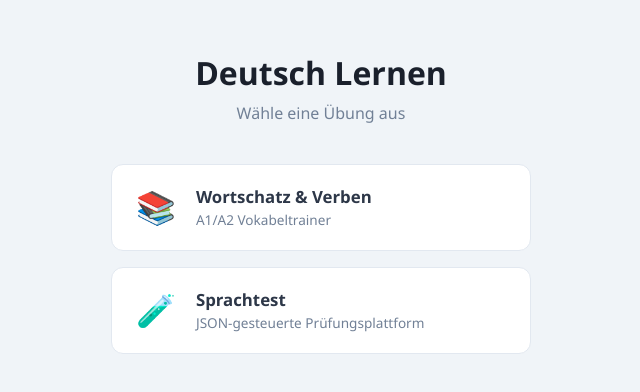
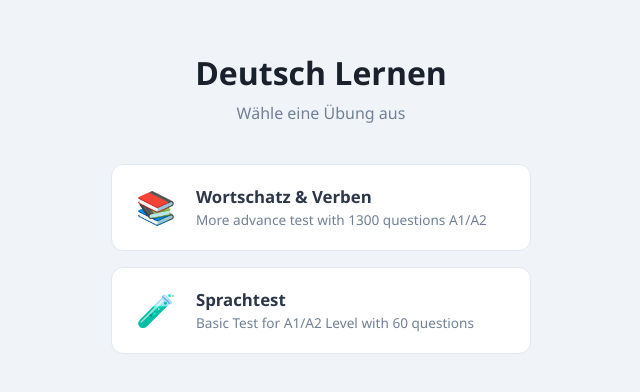
Before and after one commit to Ali1858/german_learning_app, a plain HTML site: page index.html in a window 1280 px wide. Shown: the part 198-590 px from the top of the page, without its empty margins (319-959 px from the left). Drawn offline with Linux system fonts and the light colour scheme.

Commit message:
update index
Co-authored-by: Copilot <copilot@github.com>

```diff
--- a/index.html
+++ b/index.html
@@ -84,7 +84,7 @@
       <div class="icon">📚</div>
       <div class="info">
         <strong>Wortschatz &amp; Verben</strong>
-        <span>A1/A2 Vokabeltrainer</span>
+        <span>More advance test with 1300 questions A1/A2</span>
       </div>
     </a>
 
@@ -92,7 +92,7 @@
       <div class="icon">🧪</div>
       <div class="info">
         <strong>Sprachtest</strong>
-        <span>JSON-gesteuerte Prüfungsplattform</span>
+        <span>Basic Test for A1/A2 Level with 60 questions</span>
       </div>
     </a>
   </nav>
```
